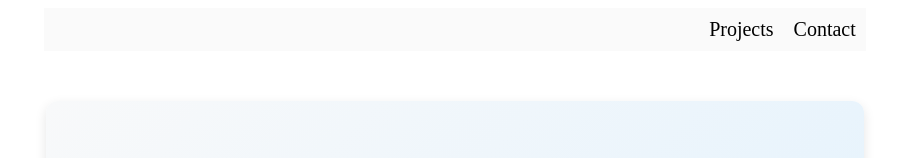
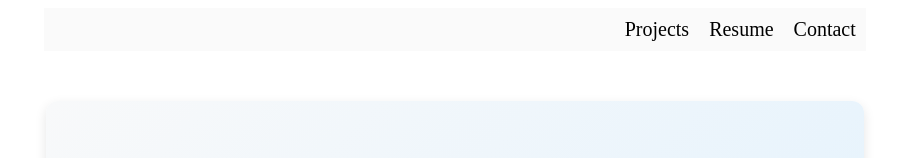
Before and after one commit to KibronT/Portfolio, a plain HTML site: page index.html in a window 1280 px wide. Shown: the top 158 px of the page, without its empty margins (185-1094 px from the left). Drawn offline with Linux system fonts and the light colour scheme.

Commit message:
Resume Update
- Add resume to nav bar

```diff
--- a/index.html
+++ b/index.html
@@ -15,6 +15,7 @@
                 <!-- <a id="logo" href="">Kibron</a> -->
                 <ul>
                     <li  > <a id="projectID1" href="#projectID"> Projects</a></li>
+                    <li ><a id="contact1" href="Kibron_ Tesfatsion_Resume.pdf" target="_blank">Resume</a></li>
                     <li ><a id="contact1" href="#contact">Contact</a></li>
                 </ul>
             </header>
```
Also changed, not shown: 1 other file.
